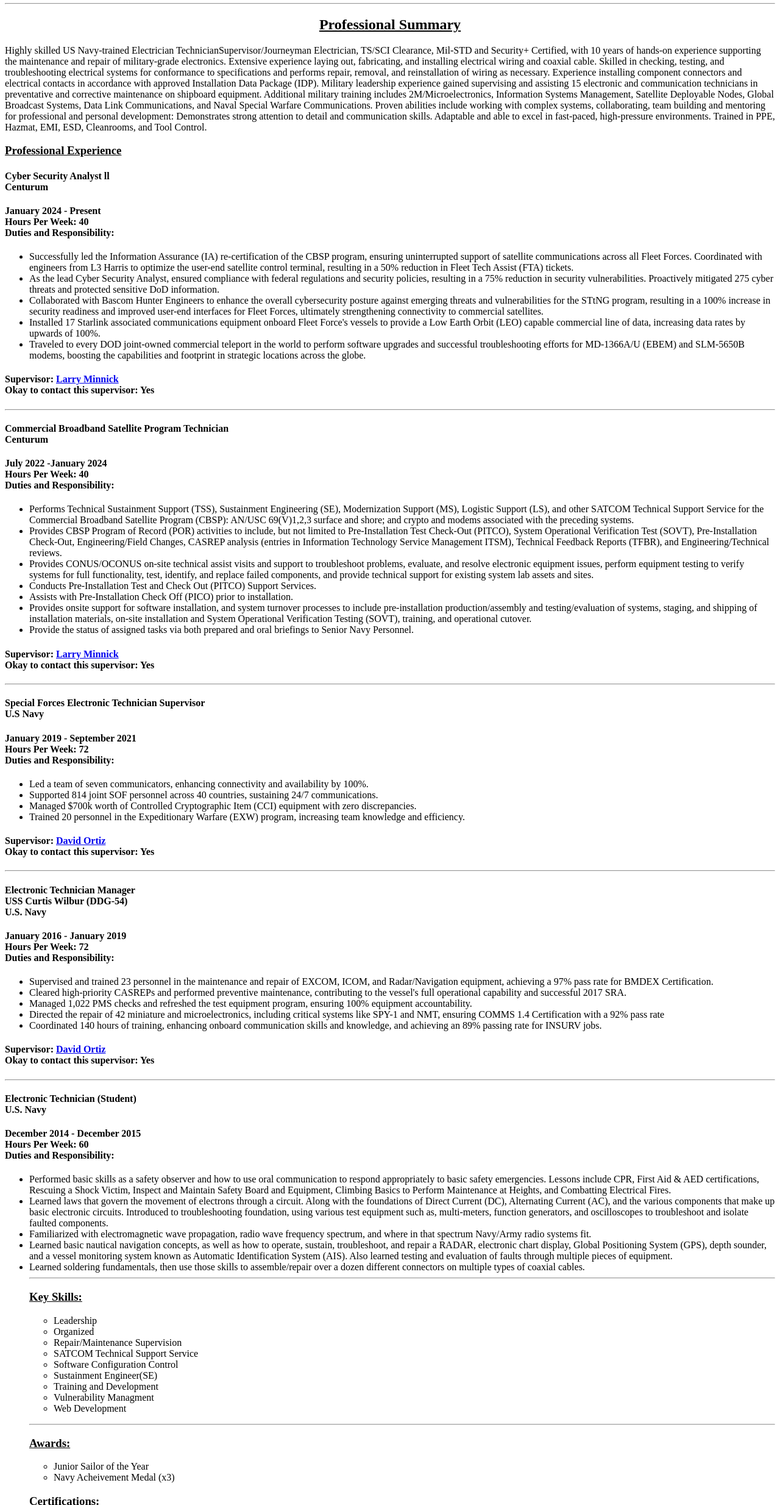
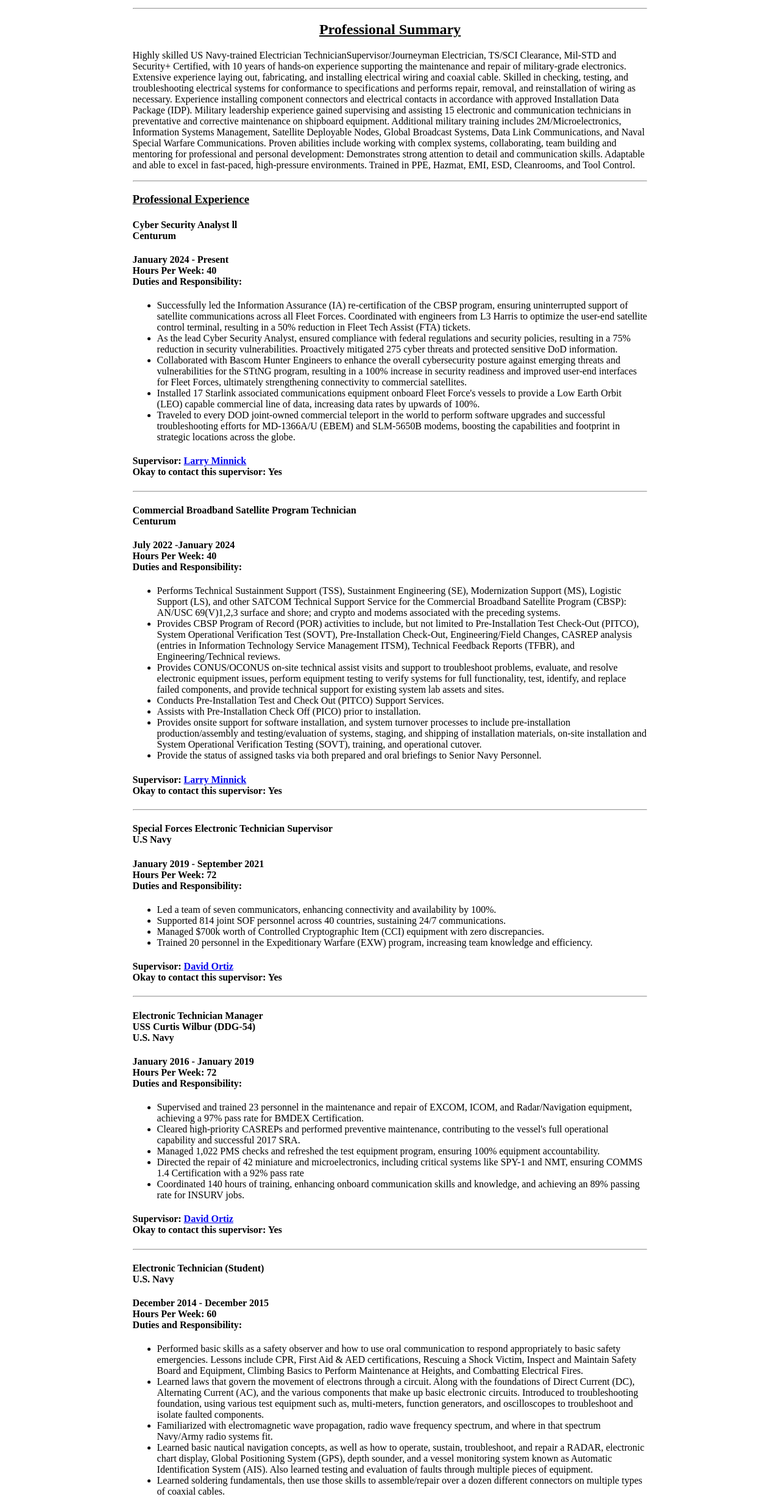
Before and after one commit to tmack-bit/MyResume, a plain HTML site: page index.html in a window 1280 px wide. Shown: the part 160-2628 px from the top of the page at 61% size. Drawn offline with Linux system fonts and the light colour scheme.

Commit message:
Add files via upload

```diff
--- a/index.html
+++ b/index.html
@@ -4,9 +4,15 @@
     <meta charset="UTF-8" />
     <title>My Resume</title>
     <style>
+        html{
+            display: flex;
+            justify-content: center;
+            width: 100%
+        }
+
         body{
-            background-color: white;
-            }
+            width: 66%;
+        }
 
         h1, h2{
             text-align: center;
@@ -30,19 +36,18 @@
 
     </style>
   </head>
-  <body>
+ <body>
+<div class="grid-container">
+<div class="main-title">
     <h1>Tyler Sienko</h1>
     <h2 class="decorate">Electronic Technician</h2>
-
     <p class=" contactme">
-        <a href="./Assets/Other HTMLs/contactme.html " style="font-size: larger;">Contact Information</a></br>
+    <a href="./Assets/Other HTMLs/contactme.html " style="font-size: larger;">Contact Information</a></br>
     </p>
-
-
-    <hr />
-
+</div>
+    <hr>
+<div class="summary">
     <h2 class="decorate">Professional Summary</h2>
-
     <p>
         Highly skilled US Navy-trained Electrician TechnicianSupervisor/Journeyman Electrician, TS/SCI Clearance, Mil-STD and
         Security+ Certified, with 10 years of hands-on experience supporting the maintenance and repair of military-grade
@@ -57,7 +62,9 @@
         attention to detail and communication skills. Adaptable and able to excel in fast-paced, high-pressure environments. Trained
         in PPE, Hazmat, EMI, ESD, Cleanrooms, and Tool Control.
     </p>
-
+</div>
+    <hr>
+<div class="prof-title">
     <h3>Professional Experience</h3>
 
     <h4>
@@ -70,6 +77,8 @@
         Hours Per Week: 40</br>
         Duties and Responsibility:</br>
     </h4>
+</div>
+<div class="prof-list">
         <p>
             <ul>
                 <li>Successfully led the Information Assurance (IA) re-certification of the CBSP program, ensuring uninterrupted support of
@@ -87,14 +96,16 @@
                     strategic locations across the globe.</li>
             </ul>
         </p>
-
-
+</div>
+<div class="prof-contact">
     <h4>
         Supervisor: <a href="./Assets/Contact Cards/Larry.html">Larry Minnick</a></br>
         Okay to contact this supervisor: Yes</br>
     </h4>
+
+</div>
     <hr>
-
+<div class="prof-title">
     <h4>
         Commercial Broadband Satellite Program Technician </br>
         Centurum</br>
@@ -104,7 +115,9 @@
         Hours Per Week: 40</br>
         Duties and Responsibility:</br>
     </h4>
-        <p>
+</div>
+<div class="prof-list">
+    <p>
             <ul>
                 <li> Performs Technical Sustainment Support (TSS), Sustainment Engineering (SE), Modernization Support (MS), Logistic
                     Support (LS), and other SATCOM Technical Support Service for the Commercial Broadband Satellite Program (CBSP):
@@ -124,14 +137,16 @@
                 <li> Provide the status of assigned tasks via both prepared and oral briefings to Senior Navy Personnel.</li>
             </ul>
         </p>
-
-
+</div>
+<div class="prof-contact">
     <h4>
         Supervisor: <a href="./Assets/Contact Cards/Larry.html">Larry Minnick</a></br>
         Okay to contact this supervisor: Yes</br>
     </h4>
+
+</div>
     <hr>
-
+<div class="prof-title">
     <h4>Special Forces Electronic Technician Supervisor</br>
         U.S Navy</br>
     </h4>
@@ -141,20 +156,23 @@
         Hours Per Week: 72</br>
         Duties and Responsibility:</br>
     </h4>
-
+</div>
+<div class="prof-list">
     <ul>
         <li>Led a team of seven communicators, enhancing connectivity and availability by 100%.</li>
         <li>Supported 814 joint SOF personnel across 40 countries, sustaining 24/7 communications.</li>
         <li>Managed $700k worth of Controlled Cryptographic Item (CCI) equipment with zero discrepancies.</li>
         <li>Trained 20 personnel in the Expeditionary Warfare (EXW) program, increasing team knowledge and efficiency.</li>
     </ul>
-
+</div>
+<div class="prof-contact">
     <h4>
         Supervisor: <a href="./Assets/Contact Cards/David.html">David Ortiz</a></br>
         Okay to contact this supervisor: Yes</br>
     </h4>
+</div>
     <hr>
-
+<div class="prof-title">
     <h4>Electronic Technician Manager</br>
         USS Curtis Wilbur (DDG-54)</br>
         U.S. Navy</br>
@@ -165,7 +183,8 @@
         Hours Per Week: 72</br>
         Duties and Responsibility:</br>
     </h4>
-
+</div>
+<div class="prof-list">
     <ul>
         <li>Supervised and trained 23 personnel in the maintenance and repair of EXCOM, ICOM, and Radar/Navigation equipment,
             achieving a 97% pass rate for BMDEX Certification.</li>
@@ -177,13 +196,15 @@
         <li>Coordinated 140 hours of training, enhancing onboard communication skills and knowledge, and achieving an 89%
             passing rate for INSURV jobs.</li>
     </ul>
-
+</div>
+<div class="prof-contact">
     <h4>
         Supervisor: <a href="./Assets/Contact Cards/David.html">David Ortiz</a></br>
         Okay to contact this supervisor: Yes</br>
     </h4>
+</div>
     <hr>
-
+<div class="prof-title">
     <h4>
         Electronic Technician (Student)</br>
         U.S. Navy</br>
@@ -194,7 +215,8 @@
         Hours Per Week: 60</br>
         Duties and Responsibility:</br>
     </h4>
-
+</div>
+<div class="prof-list">
     <ul>
         <li>Performed basic skills as a safety observer and how to use oral communication to respond appropriately to
             basic safety emergencies. Lessons include CPR, First Aid & AED certifications, Rescuing a Shock Victim,
@@ -212,8 +234,9 @@
             through multiple pieces of equipment.</li>
         <li>Learned soldering fundamentals, then use those skills to assemble/repair over a dozen different connectors
             on multiple types of coaxial cables.</li>
+</div>
     <hr>
-
+<div class="prof-title">
     <h3>Key Skills:</h3>
     <p>
         <ul>
@@ -228,15 +251,17 @@
             <li>Web Development</li>
         </ul>
     </p>
+</div>
     <hr>
-
+<div class="prof-title">
     <h3>Awards:</h3>
     <p>
         <ul>
             <li>Junior Sailor of the Year</li>
             <li>Navy Acheivement Medal (x3)</li>
         </ul>
-
+</div>
+<div class="prof-title">
     <h3>Certifications:</h3>
     <p>
         <ul>
@@ -247,8 +272,9 @@
             <li>A-100-0092, ET COMBINED 'A' SCHOOL (BLOCK 0)</li>
         </ul>
     </p>
+</div>
     <hr>
-
+<div class="prof-title">
     <h3>References:</h3>
 
     <h4>
@@ -258,13 +284,9 @@
     <h4>
         <a href="./Assets/Contact Cards/Stephen.html">Stephen Downs</a>
     </h4>
-
+</div>
     <footer>
         <small>Copyright @ Tyler Sienko</small>
     </footer>
-
-
-
-
-  </body>
+</body>
 </html>
```
